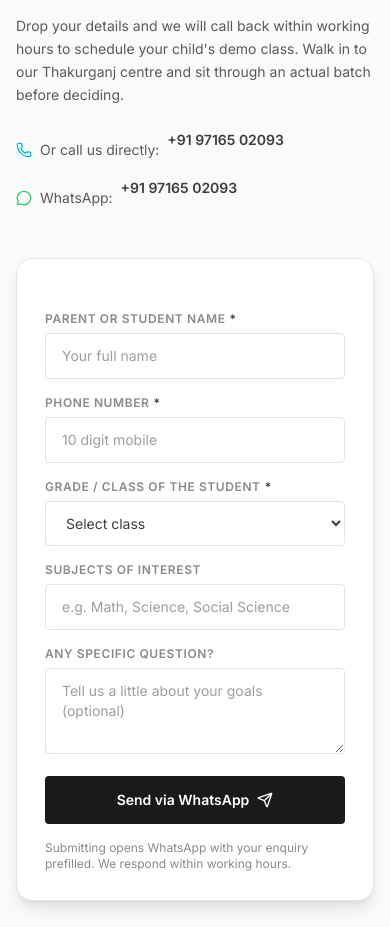
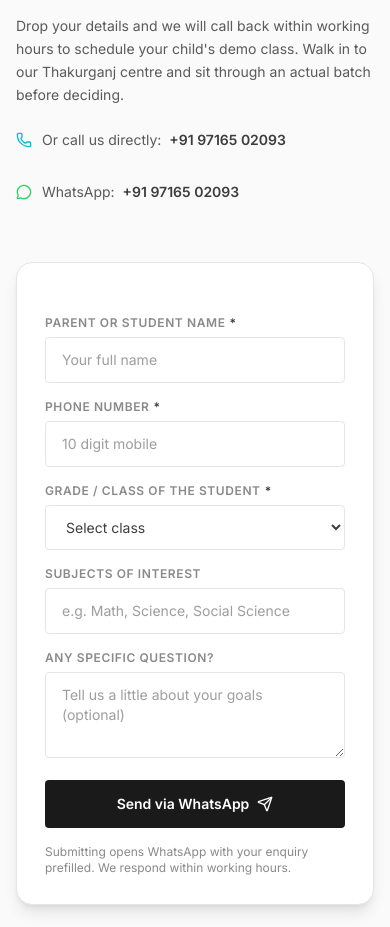
Before and after one commit to mayankdigitallab-pixel/esa, a Next.js app: page /lucknow in a window 390 px wide. Shown: the part 5220-6147 px from the top of the page. Built offline with nearby package versions, Linux system fonts and the light colour scheme.

Commit message:
Lucknow page: fix call/WhatsApp row alignment on mobile (icon column + flex-wrap on label+number)

```diff
--- a/app/lucknow/page.tsx
+++ b/app/lucknow/page.tsx
@@ -331,20 +331,23 @@ export default function LucknowPage() {
                 your child&apos;s demo class. Walk in to our Thakurganj centre and sit through an
                 actual batch before deciding.
               </p>
-              <div className="mt-6 space-y-2 text-sm text-body">
-                <p className="flex items-center gap-2">
-                  <Phone className="h-4 w-4 text-teal-500" />
-                  Or call us directly:{" "}
+              <div className="mt-6 space-y-3 text-sm text-body">
+                <div className="flex items-start gap-2.5">
+                  <Phone className="mt-0.5 h-4 w-4 shrink-0 text-teal-500" />
+                  <div className="flex flex-wrap items-baseline gap-x-2 gap-y-0.5">
+                    <span>Or call us directly:</span>
                     <a
                       href={`tel:${centre.phone}`}
                       className="font-semibold text-charcoal hover:text-teal-700"
                     >
                       {centre.phoneDisplay}
                     </a>
-                </p>
-                <p className="flex items-center gap-2">
-                  <MessageCircle className="h-4 w-4 text-[#25D366]" />
-                  WhatsApp:{" "}
+                  </div>
+                </div>
+                <div className="flex items-start gap-2.5">
+                  <MessageCircle className="mt-0.5 h-4 w-4 shrink-0 text-[#25D366]" />
+                  <div className="flex flex-wrap items-baseline gap-x-2 gap-y-0.5">
+                    <span>WhatsApp:</span>
                     <a
                       href={lucknowWa(
                         "Hello ESA Lucknow, I want to book a free demo class for my child.",
@@ -355,7 +358,8 @@ export default function LucknowPage() {
                     >
                       {centre.whatsappDisplay}
                     </a>
-                </p>
+                  </div>
+                </div>
               </div>
             </div>
             <div
```
Lines whose indentation alone changed are shown as unchanged.
